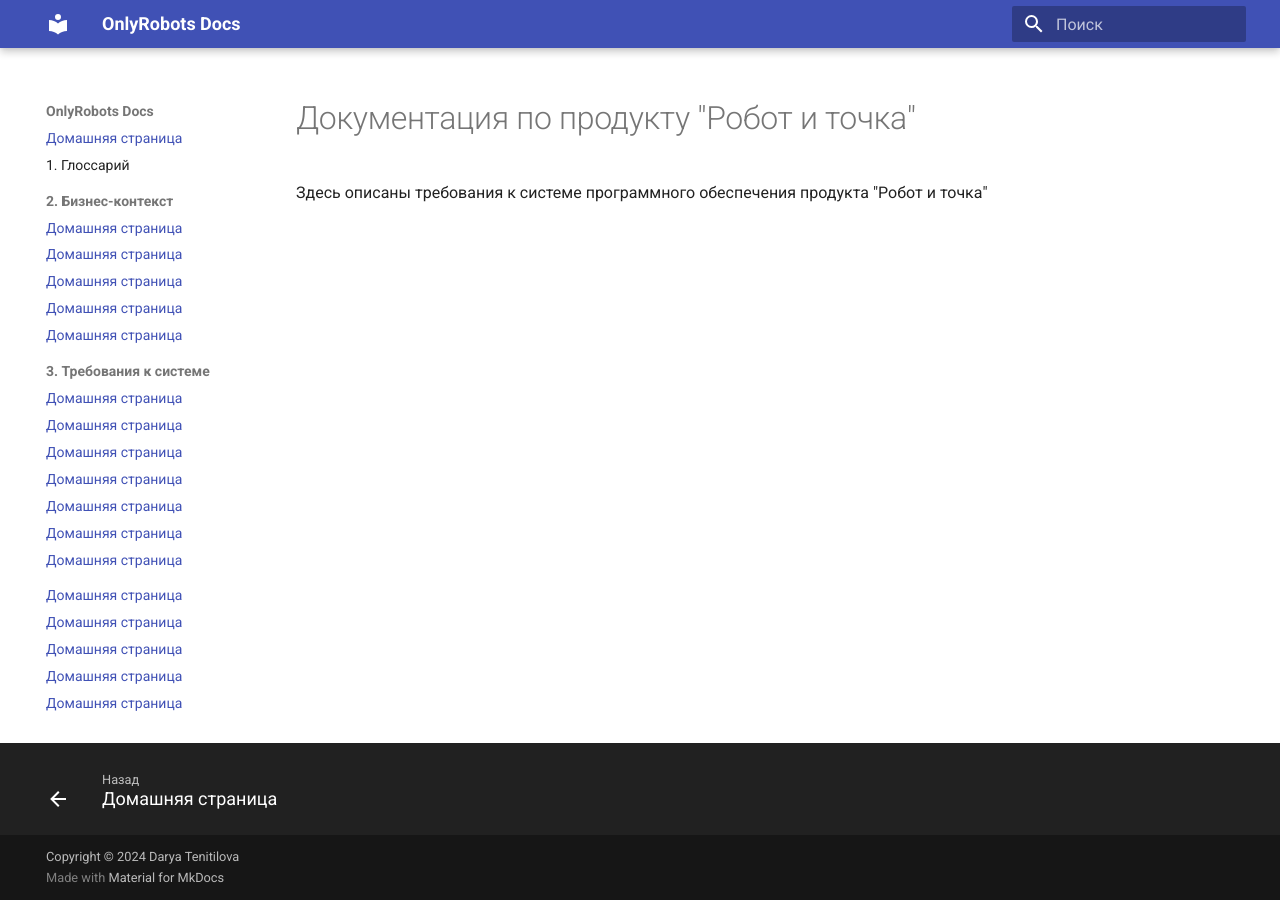
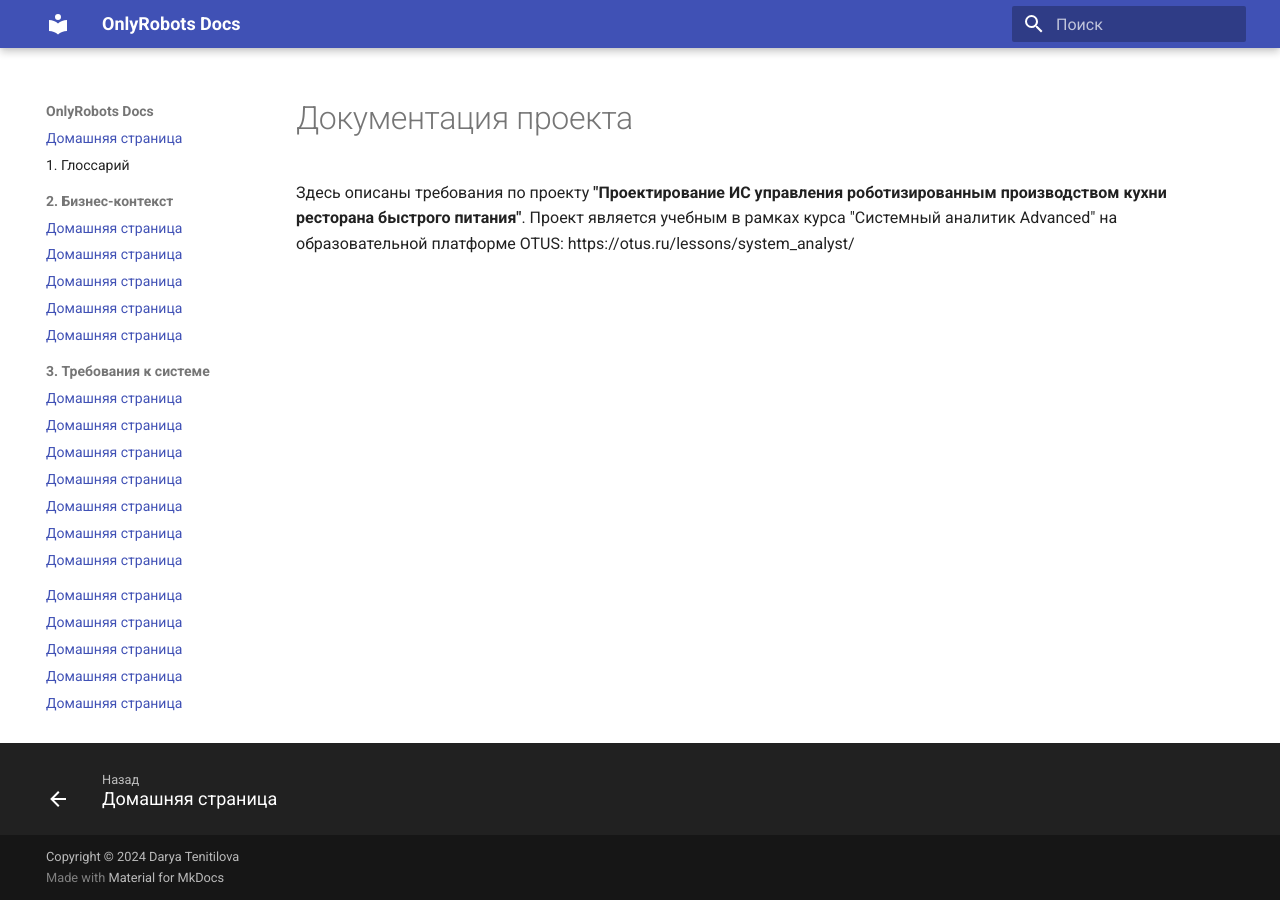
Before and after one commit to TenitilovaD/OTUS_SA_OnlyRobots, an MkDocs documentation site: the page built from docs/index.md, in a window 1280 px wide. Built offline with MkDocs 1.6.1 and Material for MkDocs 9.7.7, drawn with Linux system fonts in a browser that asks for light colours.

Commit message:
Update index.md

```diff
--- a/docs/index.md
+++ b/docs/index.md
@@ -1,3 +1,4 @@
-# Документация по продукту "Робот и точка"
+# Документация проекта
 
-Здесь описаны требования к системе программного обеспечения продукта "Робот и точка"
+Здесь описаны требования по проекту **"Проектирование ИС управления роботизированным производством кухни ресторана быстрого питания"**.
+Проект является учебным в рамках курса "Системный аналитик Advanced" на образовательной платформе OTUS: https://otus.ru/lessons/system_analyst/
```
